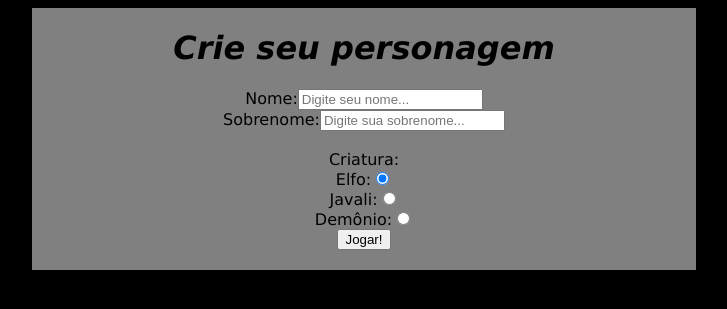
After one commit to jmveronez/Excs_Flask, a Flask app: template Aula5/Exemplo1/templates/index.html in a window 1280 px wide. The commit adds this page. Shown: the top 309 px of the page, without its empty margins (276-1003 px from the left). Run offline with Flask 2, Linux system fonts and the light colour scheme; the template is opened without the code that fills it, so the values that code supplies are empty.

Commit message:
Resolução dos exercícios

```diff
--- /dev/null
+++ b/Aula5/Exemplo1/app.py
@@ -0,0 +1,28 @@
+from typing import Coroutine
+from flask import Flask, app, render_template, request
+
+app = Flask(__name__)
+
+@app.route("/", methods=('GET','POST'))
+def index():
+    nome=None
+    sobrenome=None
+    criatura=None
+    imagem=None
+
+    if request.method == 'POST':
+        nome = request.form['nome']
+        sobrenome = request.form['sobrenome']
+        criatura = request.form['criatura']
+
+        if criatura.upper() == "ELFO":
+            imagem = "static/download.jpg"
+        elif criatura.upper() == "JAVALI":
+            imagem = "static/Big_Boar_Rampage.png"
+        elif criatura.upper() == "DEMONIO":
+            imagem = "static/demonho.jpg"
+
+    return render_template("index.html", nome=nome,sobrenome=sobrenome,criatura=criatura,imagem=imagem)
+
+if (__name__ == "__main__"):
+    app.run(debug=True)
--- a/Aula 5/Exemplo1/static/style.css
+++ b/Aula5/Exemplo1/static/style.css
@@ -1,5 +1,5 @@
 body{
-    background-color: rgb(214, 62, 62);
+    background-color: black;
     font-family: Verdana, Geneva, Tahoma, sans-serif;
 }
 
@@ -8,7 +8,7 @@ body{
 }
 
 .principal{
-    background-color: rgb(108, 108, 243);
+    background-color: gray;
     padding-bottom: 20px;
     margin: 0 300px;
     display: flex;
--- /dev/null
+++ b/Aula5/Exemplo1/templates/index.html
@@ -0,0 +1,46 @@
+<!DOCTYPE html>
+<html lang="PT-BR">
+<head>
+    <meta charset="UTF-8">
+    <meta http-equiv="X-UA-Compatible" content="IE=edge">
+    <meta name="viewport" content="width=device-width, initial-scale=1.0">
+    <link rel="stylesheet" href="static/style.css">
+    <title>Formulário</title>
+</head>
+<body>
+    <div class="principal">
+        {% if not criatura %}
+        <form action="" method="POST">
+            <h1 id="titulo">Crie seu personagem</h1>
+                <div class="div_nome">
+                    <label for="nome" id="label-nome">Nome:</label><input type="text" name="nome" id="nome" placeholder="Digite seu nome...">
+                </div class="div_sobrenome">
+                <div>
+                    <label for="sobrenome" id="label-sobrenome">Sobrenome:</label><input type="text" name="sobrenome" id="sobrenome" placeholder="Digite sua sobrenome...">
+                </div> <br>
+                <div class="div_criatura">Criatura: <br>
+                    <label for="Elfo">Elfo:</label><input type="radio" name="criatura" id="Elfo" checked value="ELFO">
+                    <br>
+                    <label for="JAVALI">Javali:</label><input type="radio" name="criatura" id="JAVALI" value="JAVALI">
+                    <br>
+                    <label for="Demonio">Demônio:</label><input type="radio" name="criatura" id="Demonio" value="DEMONIO">
+                </div>
+            <input type="submit" value="Jogar!" class="Botao_Enviar">
+
+            {% else %}
+            <div class="div-form">
+                {{ nome }} {{ sobrenome }}, você é um <b>{{criatura}}</b>
+            </div>
+
+            <div class="div-form">
+                <img src="{{imagem}}" width="200">
+            </div>
+
+            <div class="div-form">
+                <a href="/">Jogar Novamente!</a>
+            </div>
+            {% endif %}
+        </form>
+    </div>
+</body>
+</html>
```
Also changed, not shown: Aula 5/Exemplo1/app.py (deleted, +0 -12 lines), Aula 5/Exemplo1/templates/index.html (deleted, +0 -86 lines), Aula5/Exemplo1/static/Big_Boar_Rampage.png (added), Aula5/Exemplo1/static/demonho.jpg (added), Aula5/Exemplo1/static/download.jpg (added), Aula5/Form/index.html (renamed from Aula 5/Form/index.html), Aula5/Form/style.css (renamed from Aula 5/Form/style.css).
